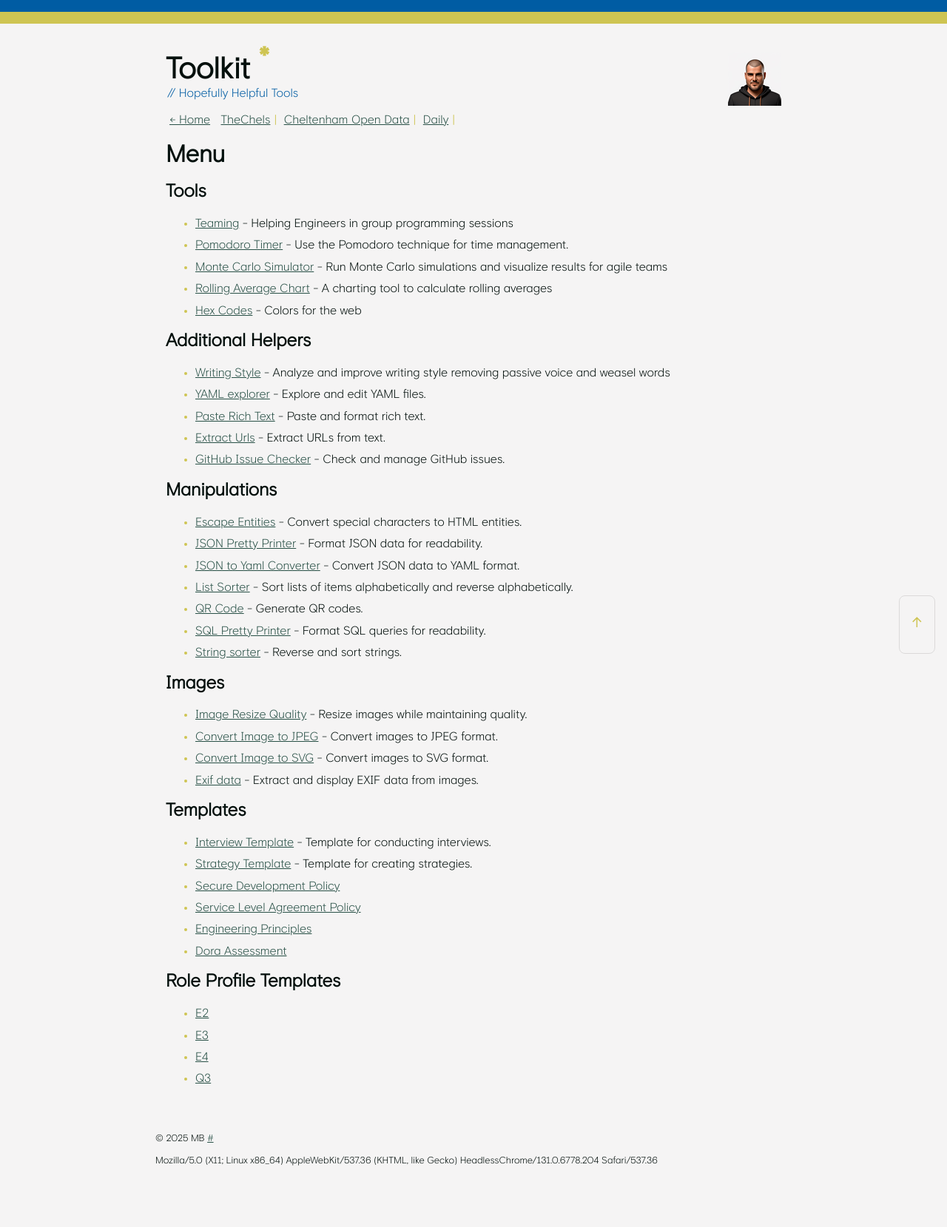
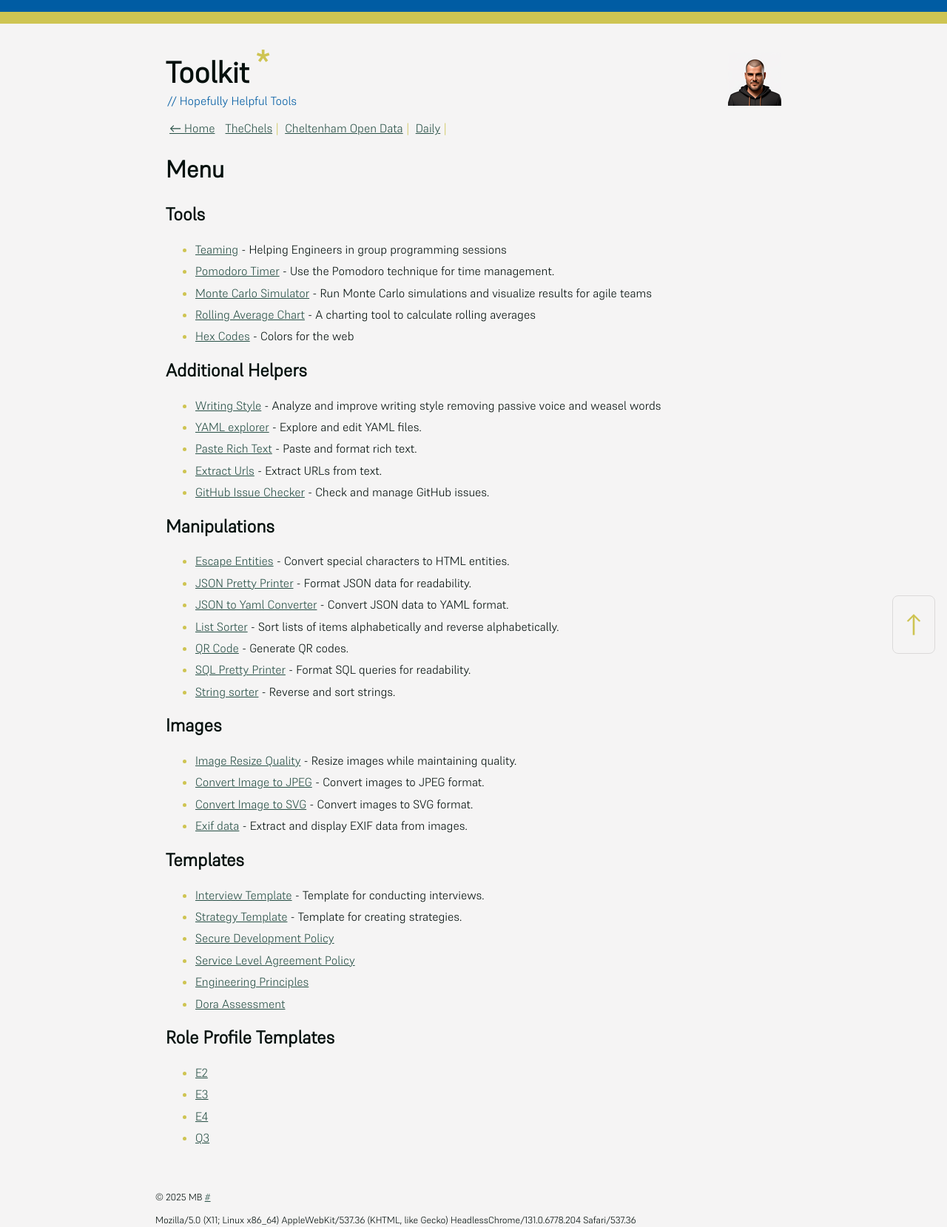
Before and after one commit to mat-0/Tools.TheChels.uk, a Jekyll site: the page built from index.md, in a window 1280 px wide. Shown: the whole page at 74% size. Built offline with Jekyll 4.4.1, drawn with Linux system fonts in a browser that asks for light colours; before the commit the page ends 1579 px from its top, so only the background shows below that.

Commit message:
test
Signed-off-by: mat-0 <Github@thechels.uk>

```diff
--- a/_includes/header.html
+++ b/_includes/header.html
@@ -17,7 +17,7 @@
         <meta name="apple-mobile-web-app-title" content="Mat B">
         <meta name="apple-mobile-web-app-capable" content="yes">
         <meta name="apple-mobile-web-app-status-bar-style" content="default">
-        <link href="/fonts/TheChelsUk.woff" rel="preload" crossorigin as="font" type="font/woff">
+        <link href="/fonts/Supreme-Light.woff" rel="preload" crossorigin as="font" type="font/woff">
         <link rel="stylesheet" href="/style.css">
 
     </head>
--- a/style.scss
+++ b/style.scss
@@ -9,7 +9,7 @@ html {
 
 @font-face {
     font-family: "TheChelsUK";
-    src: url("fonts/TheChelsUk.woff") format("woff");
+    src: url("fonts/Supreme-Light.woff") format("woff");
 }
 
 // 16px = 1em
```
Also changed, not shown: fonts/Supreme-Light.ttf (added), fonts/Supreme-Light.woff (added), fonts/TheChelsUk.woff (deleted).
